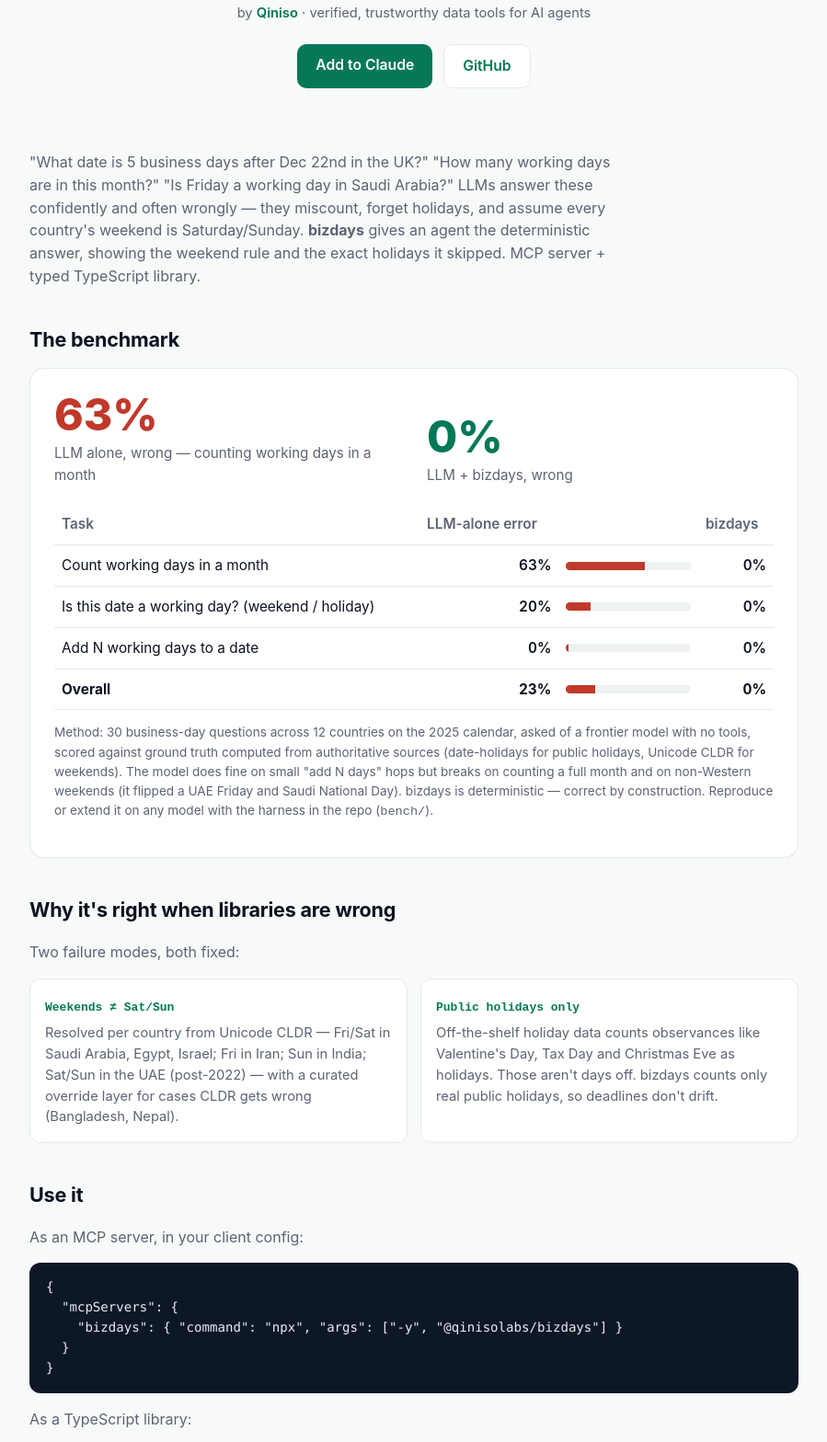
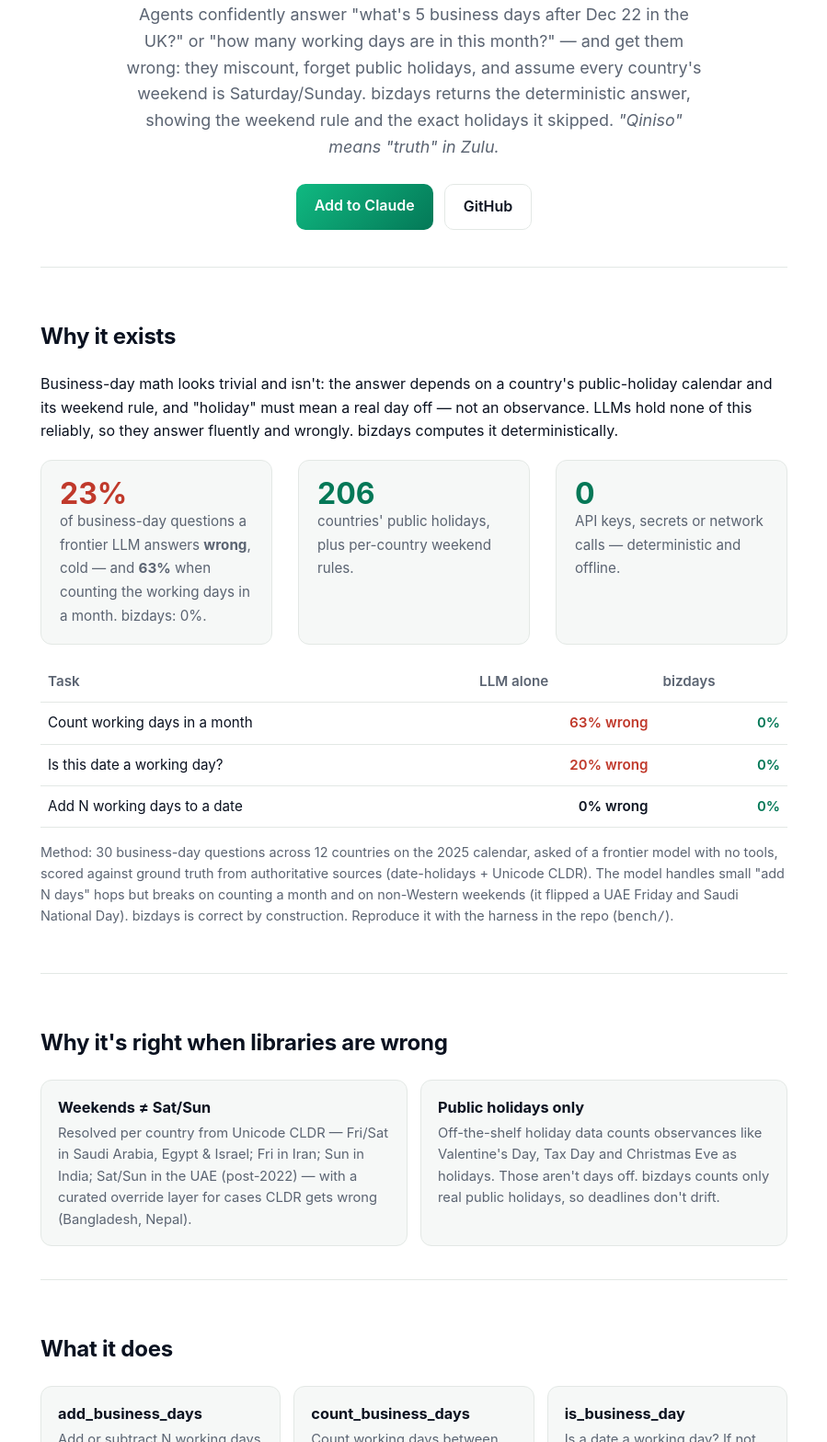
Before and after one commit to qinisolabs/bizdays, a website: page docs/index.html in a window 1280 px wide. Shown: the part 296-1864 px from the top of the page at 92% size, without its empty margins (190-1089 px from the left). Drawn offline with Linux system fonts and the light colour scheme.

Commit message:
Redesign landing page to match qiniso's canonical template

```diff
--- a/docs/index.html
+++ b/docs/index.html
@@ -1,178 +1,127 @@
 <!doctype html>
 <html lang="en">
 <head>
-<meta charset="utf-8">
-<meta name="viewport" content="width=device-width, initial-scale=1">
+<meta charset="utf-8" />
+<meta name="viewport" content="width=device-width, initial-scale=1" />
 <title>bizdays — verified business-day math for AI agents</title>
-<meta name="description" content="Verified business-day math for AI agents: holidays + per-country weekends, not guesses. MCP server + TypeScript library by Qiniso.">
-<link rel="icon" href="logo.svg" type="image/svg+xml">
+<meta name="description" content="bizdays gives AI agents verified business-day math: add or count working days and check holidays using real public-holiday calendars and per-country weekend rules. Curated data, not guesses." />
+<link rel="icon" href="logo.svg" type="image/svg+xml" />
 <style>
-  :root{
-    --emerald:#10b981; --emerald-dark:#047857; --ink:#0b1220; --muted:#5b6473;
-    --bg:#f7faf9; --card:#ffffff; --line:#e3eae7; --code:#0e1726;
+  :root {
+    --emerald: #10b981; --emerald-dark: #047857; --ink: #0b1220; --muted: #5b6472;
+    --bg: #ffffff; --card: #f6f8f7; --line: #e3e8e5;
   }
-  *{box-sizing:border-box}
-  body{margin:0;font-family:-apple-system,BlinkMacSystemFont,"Segoe UI",Roboto,Helvetica,Arial,sans-serif;
-       color:var(--ink);background:var(--bg);line-height:1.55}
-  .wrap{max-width:880px;margin:0 auto;padding:0 22px}
-  header{padding:64px 0 28px;text-align:center}
-  .logo{width:84px;height:84px;border-radius:22px;box-shadow:0 8px 28px rgba(4,120,87,.28)}
-  h1{font-size:2.6rem;margin:.5rem 0 .2rem;letter-spacing:-.02em}
-  .tag{font-size:1.18rem;color:var(--muted);margin:0 auto;max-width:40ch}
-  .by{margin-top:10px;font-size:.92rem;color:var(--muted)}
-  .by a{color:var(--emerald-dark);text-decoration:none;font-weight:600}
-  .cta{margin-top:22px;display:flex;gap:12px;justify-content:center;flex-wrap:wrap}
-  .btn{display:inline-block;padding:11px 20px;border-radius:10px;font-weight:600;text-decoration:none;font-size:.98rem}
-  .btn.primary{background:var(--emerald-dark);color:#fff}
-  .btn.ghost{background:#fff;color:var(--emerald-dark);border:1px solid var(--line)}
-  section{margin:40px 0}
-  h2{font-size:1.35rem;letter-spacing:-.01em;margin:0 0 14px}
-  .lead{color:var(--muted);max-width:64ch}
-  .bench{background:var(--card);border:1px solid var(--line);border-radius:16px;padding:26px;box-shadow:0 1px 0 rgba(0,0,0,.02)}
-  .headline{display:flex;gap:28px;flex-wrap:wrap;align-items:flex-end;margin-bottom:20px}
-  .stat{flex:1;min-width:160px}
-  .stat .num{font-size:3rem;font-weight:800;line-height:1}
-  .stat.bad .num{color:#c0392b}
-  .stat.good .num{color:var(--emerald-dark)}
-  .stat .lbl{color:var(--muted);font-size:.95rem;margin-top:6px}
-  table{width:100%;border-collapse:collapse;margin-top:8px}
-  th,td{text-align:left;padding:10px 8px;border-bottom:1px solid var(--line);font-size:.96rem}
-  th{color:var(--muted);font-weight:600}
-  .bar{height:9px;border-radius:5px;background:#eef2f1;overflow:hidden;min-width:120px}
-  .bar > span{display:block;height:100%;background:#c0392b}
-  td.r{text-align:right;font-variant-numeric:tabular-nums;font-weight:600}
-  .note{font-size:.85rem;color:var(--muted);margin-top:14px}
-  pre{background:var(--code);color:#e6edf3;border-radius:12px;padding:16px 18px;overflow:auto;font-size:.88rem;
-      font-family:ui-monospace,SFMono-Regular,Menlo,Consolas,monospace}
-  .grid{display:grid;grid-template-columns:1fr 1fr;gap:14px}
-  .tool{background:var(--card);border:1px solid var(--line);border-radius:12px;padding:16px}
-  .tool code{color:var(--emerald-dark);font-weight:700}
-  .tool p{margin:.4rem 0 0;color:var(--muted);font-size:.92rem}
-  .pill{display:inline-block;background:#ecfdf5;color:var(--emerald-dark);border:1px solid #c7ece0;
-        border-radius:999px;padding:2px 10px;font-size:.8rem;font-weight:600;margin:2px 4px 2px 0}
-  footer{margin:56px 0 40px;color:var(--muted);font-size:.88rem;text-align:center}
-  footer a{color:var(--emerald-dark);text-decoration:none}
-  @media(max-width:620px){.grid{grid-template-columns:1fr}h1{font-size:2.1rem}}
+  * { box-sizing: border-box; }
+  body { margin: 0; font: 16px/1.6 -apple-system, BlinkMacSystemFont, "Segoe UI", Roboto, Helvetica, Arial, sans-serif; color: var(--ink); background: var(--bg); }
+  .wrap { max-width: 860px; margin: 0 auto; padding: 0 24px; }
+  header { padding: 72px 0 40px; text-align: center; }
+  .logo { width: 84px; height: 84px; }
+  h1 { font-size: 2.6rem; margin: 18px 0 6px; letter-spacing: -0.02em; }
+  .tag { font-size: 1.18rem; color: var(--emerald-dark); font-weight: 600; margin: 0 0 14px; }
+  .lede { font-size: 1.12rem; color: var(--muted); max-width: 640px; margin: 0 auto 26px; }
+  .cta { display: inline-flex; gap: 12px; flex-wrap: wrap; justify-content: center; }
+  .btn { display: inline-block; padding: 11px 20px; border-radius: 10px; font-weight: 600; text-decoration: none; }
+  .btn-primary { background: linear-gradient(135deg, var(--emerald), var(--emerald-dark)); color: #fff; }
+  .btn-ghost { border: 1px solid var(--line); color: var(--ink); }
+  section { padding: 36px 0; border-top: 1px solid var(--line); }
+  h2 { font-size: 1.5rem; letter-spacing: -0.01em; }
+  .stat { display: flex; gap: 28px; flex-wrap: wrap; margin: 18px 0; }
+  .stat div { flex: 1 1 200px; background: var(--card); border: 1px solid var(--line); border-radius: 12px; padding: 18px 20px; }
+  .stat b { display: block; font-size: 2rem; color: var(--emerald-dark); line-height: 1.1; }
+  .stat b.bad { color: #c0392b; }
+  .stat span { color: var(--muted); font-size: 0.95rem; }
+  code, pre { font-family: ui-monospace, SFMono-Regular, Menlo, monospace; }
+  pre { background: var(--ink); color: #e6edf3; padding: 16px 18px; border-radius: 10px; overflow-x: auto; font-size: 0.9rem; }
+  table { width: 100%; border-collapse: collapse; margin-top: 18px; }
+  th, td { text-align: left; padding: 10px 8px; border-bottom: 1px solid var(--line); font-size: 0.95rem; }
+  th { color: var(--muted); font-weight: 600; }
+  td.r { text-align: right; font-variant-numeric: tabular-nums; font-weight: 600; }
+  td.bad { color: #c0392b; } td.good { color: var(--emerald-dark); }
+  .grid { display: grid; grid-template-columns: repeat(auto-fit, minmax(240px, 1fr)); gap: 14px; margin-top: 16px; }
+  .mod { background: var(--card); border: 1px solid var(--line); border-radius: 12px; padding: 16px 18px; }
+  .mod h3 { margin: 0 0 4px; font-size: 1.02rem; }
+  .mod p { margin: 0; color: var(--muted); font-size: 0.92rem; }
+  footer { color: var(--muted); font-size: 0.9rem; text-align: center; padding: 40px 0 64px; border-top: 1px solid var(--line); }
+  a { color: var(--emerald-dark); }
+  .note { color: var(--muted); font-size: 0.9rem; }
 </style>
 </head>
 <body>
-<header>
-  <div class="wrap">
-    <img class="logo" src="logo.svg" alt="Qiniso logo">
+<div class="wrap">
+  <header>
+    <img class="logo" src="logo.svg" alt="Qiniso" />
     <h1>bizdays</h1>
-    <p class="tag">Verified business-day math for AI agents — holidays + per-country weekends, not guesses.</p>
-    <p class="by">by <a href="https://github.com/qinisolabs">Qiniso</a> · verified, trustworthy data tools for AI agents</p>
+    <p class="tag">Verified business-day math for AI agents.</p>
+    <p class="lede">Agents confidently answer "what's 5 business days after Dec 22 in the UK?" or "how many working days are in this month?" — and get them wrong: they miscount, forget public holidays, and assume every country's weekend is Saturday/Sunday. bizdays returns the deterministic answer, showing the weekend rule and the exact holidays it skipped. <em>"Qiniso" means "truth" in Zulu.</em></p>
     <div class="cta">
-      <a class="btn primary" href="#use">Add to Claude</a>
-      <a class="btn ghost" href="https://github.com/qinisolabs/bizdays">GitHub</a>
+      <a class="btn btn-primary" href="#add">Add to Claude</a>
+      <a class="btn btn-ghost" href="https://github.com/qinisolabs/bizdays">GitHub</a>
     </div>
-  </div>
-</header>
-
-<div class="wrap">
+  </header>
 
   <section>
-    <p class="lead">"What date is 5 business days after Dec 22nd in the UK?" "How many working
-    days are in this month?" "Is Friday a working day in Saudi Arabia?" LLMs answer these
-    confidently and often wrongly — they miscount, forget holidays, and assume every country's
-    weekend is Saturday/Sunday. <strong>bizdays</strong> gives an agent the deterministic
-    answer, showing the weekend rule and the exact holidays it skipped. MCP server + typed
-    TypeScript library.</p>
+    <h2>Why it exists</h2>
+    <p>Business-day math looks trivial and isn't: the answer depends on a country's public-holiday calendar and its weekend rule, and "holiday" must mean a real day off — not an observance. LLMs hold none of this reliably, so they answer fluently and wrongly. bizdays computes it deterministically.</p>
+    <div class="stat">
+      <div><b class="bad">23%</b><span>of business-day questions a frontier LLM answers <strong>wrong</strong>, cold — and <strong>63%</strong> when counting the working days in a month. bizdays: 0%.</span></div>
+      <div><b>206</b><span>countries' public holidays, plus per-country weekend rules.</span></div>
+      <div><b>0</b><span>API keys, secrets or network calls — deterministic and offline.</span></div>
+    </div>
+    <table>
+      <thead><tr><th>Task</th><th class="r">LLM alone</th><th class="r">bizdays</th></tr></thead>
+      <tbody>
+        <tr><td>Count working days in a month</td><td class="r bad">63% wrong</td><td class="r good">0%</td></tr>
+        <tr><td>Is this date a working day?</td><td class="r bad">20% wrong</td><td class="r good">0%</td></tr>
+        <tr><td>Add N working days to a date</td><td class="r">0% wrong</td><td class="r good">0%</td></tr>
+      </tbody>
+    </table>
+    <p class="note">Method: 30 business-day questions across 12 countries on the 2025 calendar, asked of a frontier model with no tools, scored against ground truth from authoritative sources (date-holidays + Unicode CLDR). The model handles small "add N days" hops but breaks on counting a month and on non-Western weekends (it flipped a UAE Friday and Saudi National Day). bizdays is correct by construction. Reproduce it with the harness in the repo (<code>bench/</code>).</p>
   </section>
 
   <section>
-    <h2>The benchmark</h2>
-    <div class="bench">
-      <div class="headline">
-        <div class="stat bad"><div class="num">63%</div><div class="lbl">LLM alone, wrong — counting working days in a month</div></div>
-        <div class="stat good"><div class="num">0%</div><div class="lbl">LLM + bizdays, wrong</div></div>
-      </div>
-      <table>
-        <thead><tr><th>Task</th><th>LLM-alone error</th><th></th><th class="r">bizdays</th></tr></thead>
-        <tbody>
-          <tr><td>Count working days in a month</td><td class="r">63%</td><td><div class="bar"><span style="width:63%"></span></div></td><td class="r">0%</td></tr>
-          <tr><td>Is this date a working day? (weekend / holiday)</td><td class="r">20%</td><td><div class="bar"><span style="width:20%"></span></div></td><td class="r">0%</td></tr>
-          <tr><td>Add N working days to a date</td><td class="r">0%</td><td><div class="bar"><span style="width:2%"></span></div></td><td class="r">0%</td></tr>
-          <tr><td><strong>Overall</strong></td><td class="r"><strong>23%</strong></td><td><div class="bar"><span style="width:23%"></span></div></td><td class="r"><strong>0%</strong></td></tr>
-        </tbody>
-      </table>
-      <p class="note">Method: 30 business-day questions across 12 countries on the 2025
-      calendar, asked of a frontier model with no tools, scored against ground truth computed
-      from authoritative sources (date-holidays for public holidays, Unicode CLDR for
-      weekends). The model does fine on small "add N days" hops but breaks on counting a full
-      month and on non-Western weekends (it flipped a UAE Friday and Saudi National Day).
-      bizdays is deterministic — correct by construction. Reproduce or extend it on any model
-      with the harness in the repo (<code>bench/</code>).</p>
+    <h2>Why it's right when libraries are wrong</h2>
+    <div class="grid">
+      <div class="mod"><h3>Weekends ≠ Sat/Sun</h3><p>Resolved per country from Unicode CLDR — Fri/Sat in Saudi Arabia, Egypt &amp; Israel; Fri in Iran; Sun in India; Sat/Sun in the UAE (post-2022) — with a curated override layer for cases CLDR gets wrong (Bangladesh, Nepal).</p></div>
+      <div class="mod"><h3>Public holidays only</h3><p>Off-the-shelf holiday data counts observances like Valentine's Day, Tax Day and Christmas Eve as holidays. Those aren't days off. bizdays counts only real public holidays, so deadlines don't drift.</p></div>
     </div>
   </section>
 
   <section>
-    <h2>Why it's right when libraries are wrong</h2>
-    <p class="lead">Two failure modes, both fixed:</p>
+    <h2>What it does</h2>
     <div class="grid">
-      <div class="tool"><code>Weekends ≠ Sat/Sun</code><p>Resolved per country from Unicode CLDR — Fri/Sat in Saudi Arabia, Egypt, Israel; Fri in Iran; Sun in India; Sat/Sun in the UAE (post-2022) — with a curated override layer for cases CLDR gets wrong (Bangladesh, Nepal).</p></div>
-      <div class="tool"><code>Public holidays only</code><p>Off-the-shelf holiday data counts observances like Valentine's Day, Tax Day and Christmas Eve as holidays. Those aren't days off. bizdays counts only real public holidays, so deadlines don't drift.</p></div>
+      <div class="mod"><h3>add_business_days</h3><p>Add or subtract N working days to a date, skipping weekends + public holidays.</p></div>
+      <div class="mod"><h3>count_business_days</h3><p>Count working days between two dates, with a weekend/holiday breakdown.</p></div>
+      <div class="mod"><h3>is_business_day</h3><p>Is a date a working day? If not, the precise reason and holiday name.</p></div>
+      <div class="mod"><h3>next_business_day</h3><p>First working day strictly after a date.</p></div>
+      <div class="mod"><h3>previous_business_day</h3><p>Last working day strictly before a date.</p></div>
+      <div class="mod"><h3>country_rule</h3><p>Weekend rule + source, whether holidays apply, and a confidence flag.</p></div>
     </div>
+    <p class="note" style="margin-top:16px">A Tier-1 set of ~65 countries is verified; others work but are flagged <code>unverified</code>. Where no holiday calendar exists (e.g. Qatar, Kuwait, Oman), the correct weekend still applies and the response says so. Dates are <code>YYYY-MM-DD</code> in UTC; no regional/optional holidays unless you pass them via <code>extraHolidays</code>.</p>
   </section>
 
-  <section id="use">
-    <h2>Use it</h2>
-    <p class="lead">As an MCP server, in your client config:</p>
-<pre>{
+  <section id="add">
+    <h2>Add it to Claude</h2>
+    <p>In your MCP client config (e.g. Claude Desktop → Settings → Developer → Edit Config), under <code>mcpServers</code>. No login, no key:</p>
+    <pre>{
   "mcpServers": {
     "bizdays": { "command": "npx", "args": ["-y", "@qinisolabs/bizdays"] }
   }
 }</pre>
-    <p class="lead">As a TypeScript library:</p>
-<pre>npm install @qinisolabs/bizdays
+    <h2 style="margin-top:30px">Or import it as a library</h2>
+    <p>Every tool is also a typed function — no MCP required:</p>
+    <pre>npm i @qinisolabs/bizdays
 
-import { addBusinessDays, countBusinessDays, isBusinessDay } from "@qinisolabs/bizdays";
-
-addBusinessDays("2025-12-22", 5, "GB").result;   // "2025-12-31" (skips Christmas + Boxing Day)
-isBusinessDay("2025-06-13", "SA").isBusinessDay;  // false — Friday is weekend in Saudi Arabia
-isBusinessDay("2025-02-14", "US").isBusinessDay;  // true  — Valentine's Day is not a public holiday</pre>
+import { addBusinessDays, isBusinessDay } from "@qinisolabs/bizdays";
+addBusinessDays("2025-12-22", 5, "GB").result; // "2025-12-31" (skips Christmas + Boxing Day)
+isBusinessDay("2025-06-13", "SA").isBusinessDay; // false — Friday is weekend in Saudi Arabia</pre>
   </section>
 
-  <section>
-    <h2>Tools</h2>
-    <div class="grid">
-      <div class="tool"><code>add_business_days</code><p>Add or subtract N working days to a date, skipping weekends + public holidays.</p></div>
-      <div class="tool"><code>count_business_days</code><p>Count working days between two dates, with a weekend/holiday breakdown.</p></div>
-      <div class="tool"><code>is_business_day</code><p>Is a date a working day? If not, the precise reason and holiday name.</p></div>
-      <div class="tool"><code>next_business_day</code><p>First working day strictly after a date.</p></div>
-      <div class="tool"><code>previous_business_day</code><p>Last working day strictly before a date.</p></div>
-      <div class="tool"><code>country_rule</code><p>Weekend rule + source, whether holidays apply, and a confidence flag.</p></div>
-    </div>
-  </section>
-
-  <section>
-    <h2>Coverage</h2>
-    <p class="lead">Public holidays for 206 countries and subdivisions (via date-holidays,
-    filtered to public holidays only). Weekends from CLDR with curated corrections. A Tier-1
-    set of ~65 countries is verified; others work but are flagged <code>unverified</code> so
-    the agent knows. Where no holiday calendar exists (e.g. Qatar, Kuwait, Oman), the correct
-    weekend is still applied and the response says so.</p>
-    <p style="margin-top:14px">
-      <span class="pill">United States</span><span class="pill">United Kingdom</span><span class="pill">Germany</span><span class="pill">Saudi Arabia</span><span class="pill">UAE</span><span class="pill">India</span><span class="pill">Japan</span><span class="pill">Brazil</span><span class="pill">South Africa</span><span class="pill">Israel</span><span class="pill">+55 more verified</span>
-    </p>
-  </section>
-
-  <section>
-    <h2>Scope</h2>
-    <p class="lead">bizdays computes working days from <strong>weekends and public holidays</strong>.
-    It does <strong>not</strong> include regional or optional holidays unless you pass them via
-    <code>extraHolidays</code>, and it makes no network calls. Dates are plain
-    <code>YYYY-MM-DD</code>, handled in UTC.</p>
-  </section>
-
+  <footer>
+    bizdays — verified, trustworthy data tools for AI agents.<br />
+    Open source · <a href="https://github.com/qinisolabs/bizdays">github.com/qinisolabs/bizdays</a> ·
+    <a href="https://www.npmjs.com/package/@qinisolabs/bizdays">npm</a> ·
+    <a href="https://github.com/qinisolabs">Qiniso</a>
+  </footer>
 </div>
-
-<footer>
-  <div class="wrap">
-    Apache-2.0 · <a href="https://www.npmjs.com/package/@qinisolabs/bizdays">npm</a> ·
-    <a href="https://github.com/qinisolabs/bizdays">github.com/qinisolabs/bizdays</a> ·
-    <a href="https://github.com/qinisolabs">Qiniso</a>
-  </div>
-</footer>
 </body>
 </html>
```
